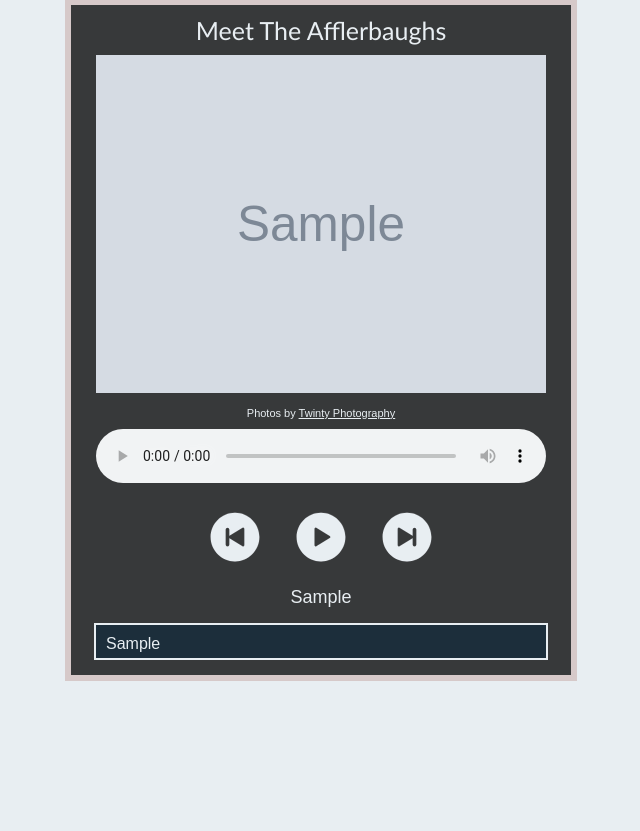
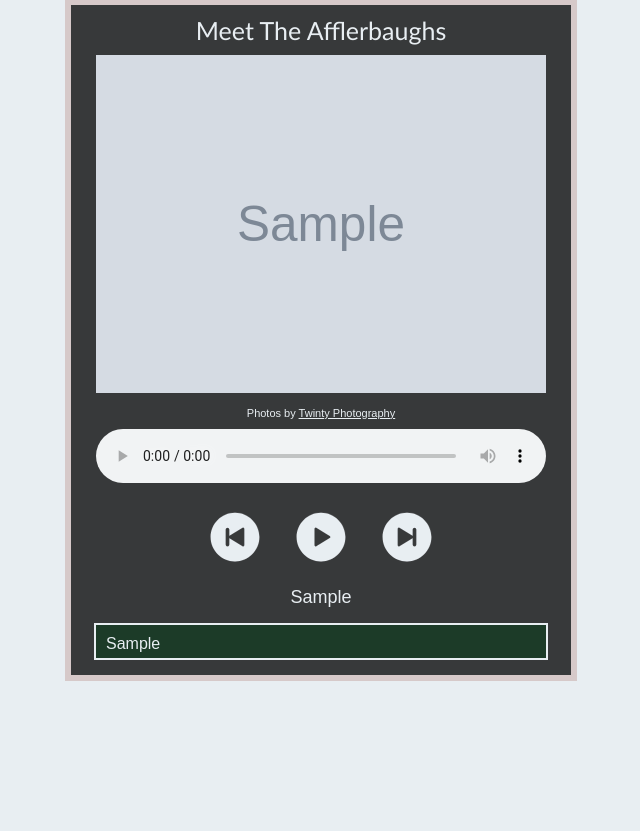
Before and after one commit to KrisAff84/Lyria, a Django app: template player/templates/index.html in a window 1280 px wide. Shown: the part 151-982 px from the top of the page, without its empty margins (319-959 px from the left). Run offline with Django 4.2, Linux system fonts and the light colour scheme; the template is opened without the code that fills it: most values are stand-ins (such as "Sample title", 1, 10 or a date in 2020); grey boxes marked "Sample" are stand-in pictures; parts of the project's set-up code (start-up, migrations or seed data) failed here and were passed over.

Commit message:
Changes color of the background color of song list
This change is merely for testing the CI/CD Pipeline and should be
reverted afterwards. The background color of the song list is changed
from blue to green.

```diff
--- a/player/templates/index.html
+++ b/player/templates/index.html
@@ -11,7 +11,7 @@
             --color1: #e8eef2;
             --color2: #d6c9c9;
             --color3: #99a3ac;
-            --color4: #1c2e3b;
+            --color4: #1c3b28;
             --color5: #37393a;
             --transparent: rgba(233, 233, 233, 0);
         }
```
